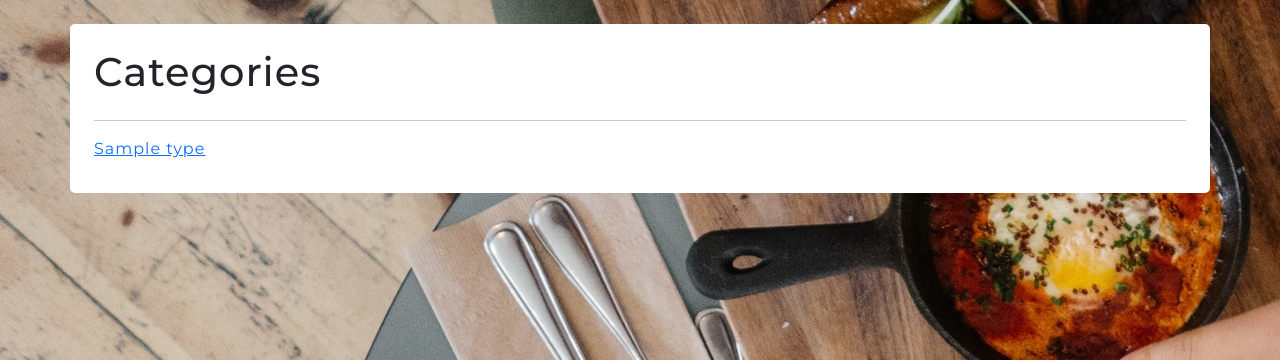
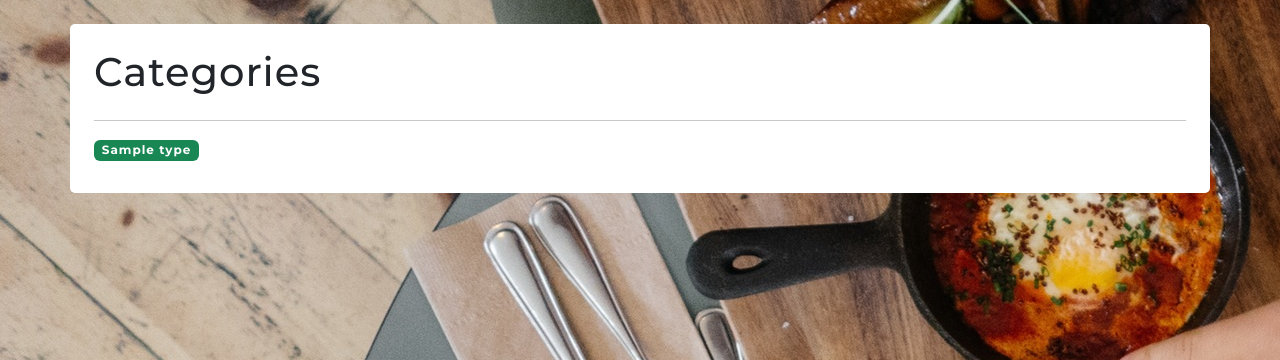
Before and after one commit to cshimvin/restaurant-reviews, a Flask app: page /get_categories in a window 1280 px wide. Shown: the part 71-431 px from the top of the page. Run offline with Flask 2, Linux system fonts and the light colour scheme; a database or web service that is not in the repository returns one stand-in record (values such as "Sample title"); some libraries are stand-ins or nearby versions; some web fonts are replaced.

Commit message:
Tweak styling on categories page

```diff
--- a/templates/categories.html
+++ b/templates/categories.html
@@ -9,7 +9,7 @@
             {% for category in categories %}
                 <div class="row mt-2 mb-2">
                     <div class="col">
-                        <a href="{{ url_for('get_restaurants', category_name=category.type) }}">{{ category.type }}</a>
+                        <a class="badge bg-success text-decoration-none" href="{{ url_for('get_restaurants', category_name=category.type) }}">{{ category.type }}</a>
                     </div>
                     {% if admin == "yes" %}
                         <div class="col">
```
